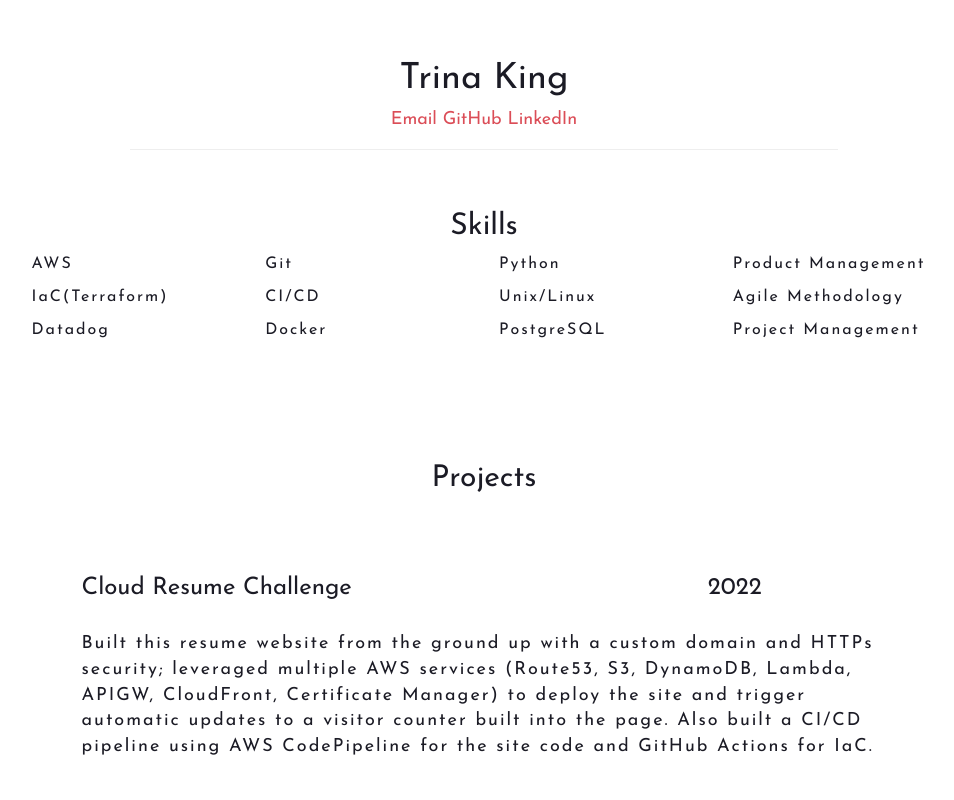
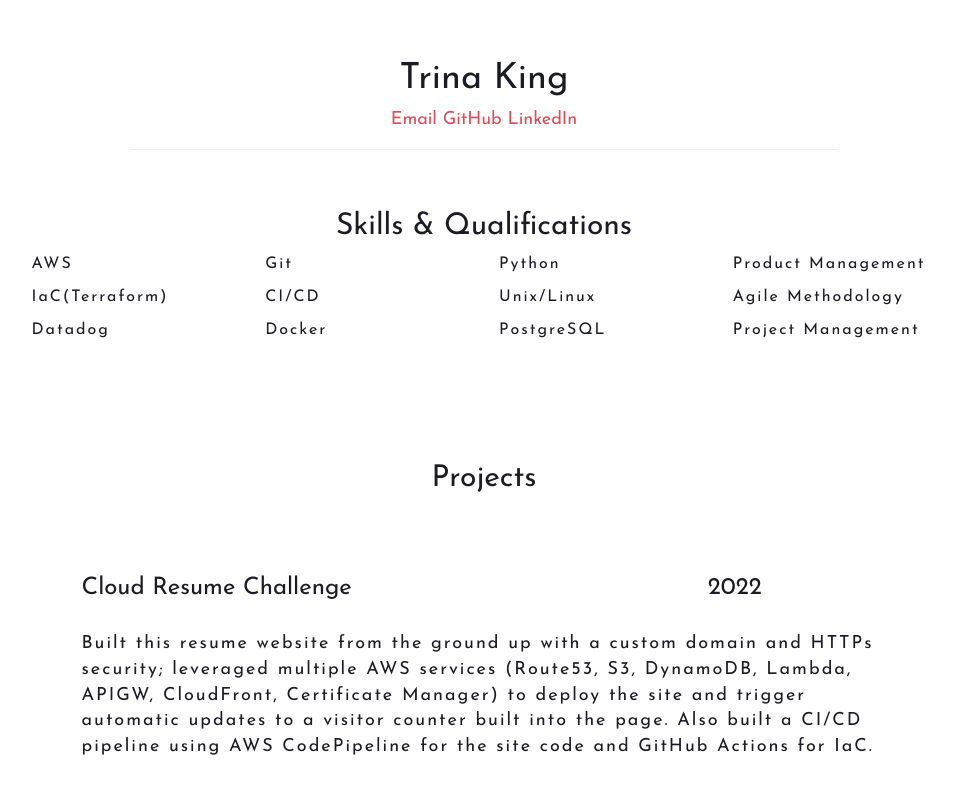
Before and after one commit to kingdevtk/Cloud-Resume, a plain HTML site: page index.html in a window 1280 px wide. Shown: the top 800 px of the page, without its empty margins (156-1110 px from the left). Drawn offline with nearby package versions, Linux system fonts and the light colour scheme; no server answers.

Commit message:
update skills section of resume

```diff
--- a/index.html
+++ b/index.html
@@ -19,7 +19,7 @@
 
       <!-- summary section -->
       <div class="summary">
-        <h2 class="text-center">Skills</h2>
+        <h2 class="text-center">Skills & Qualifications</h2>
         <p></p>
 
         <div class="row">
```
